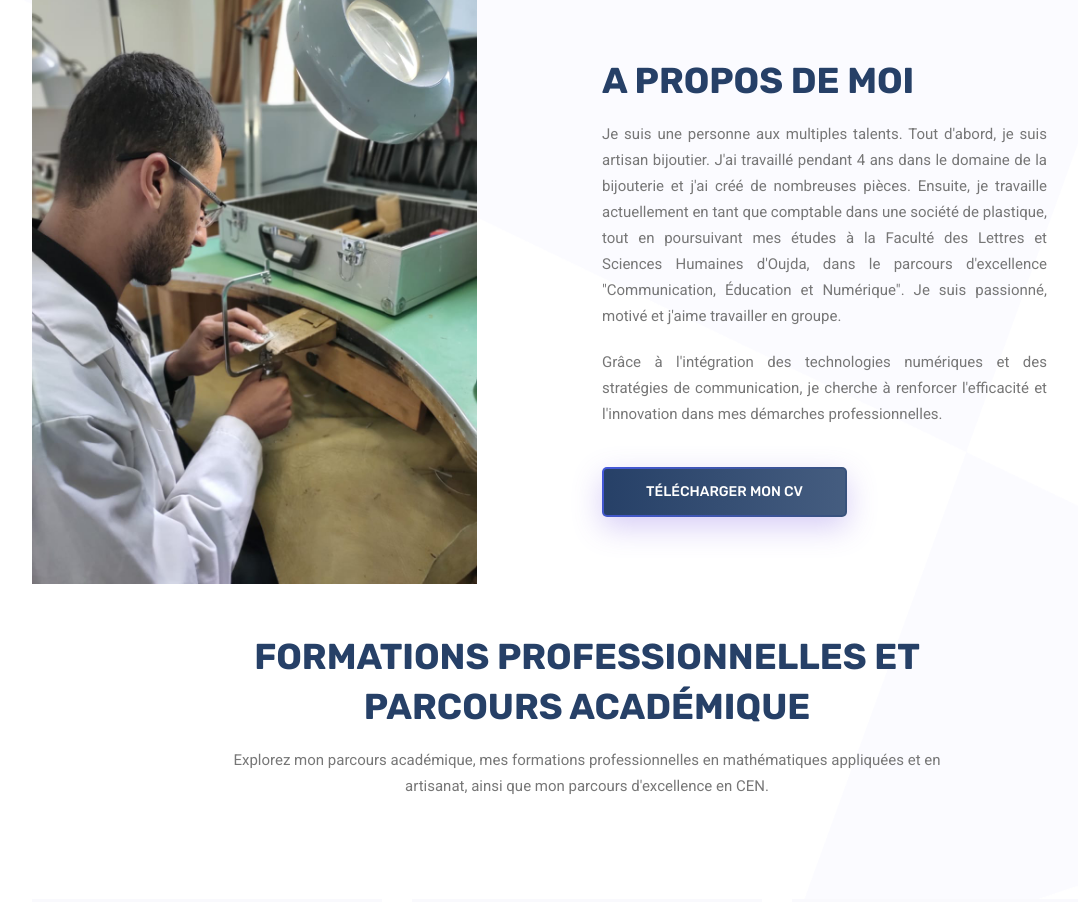
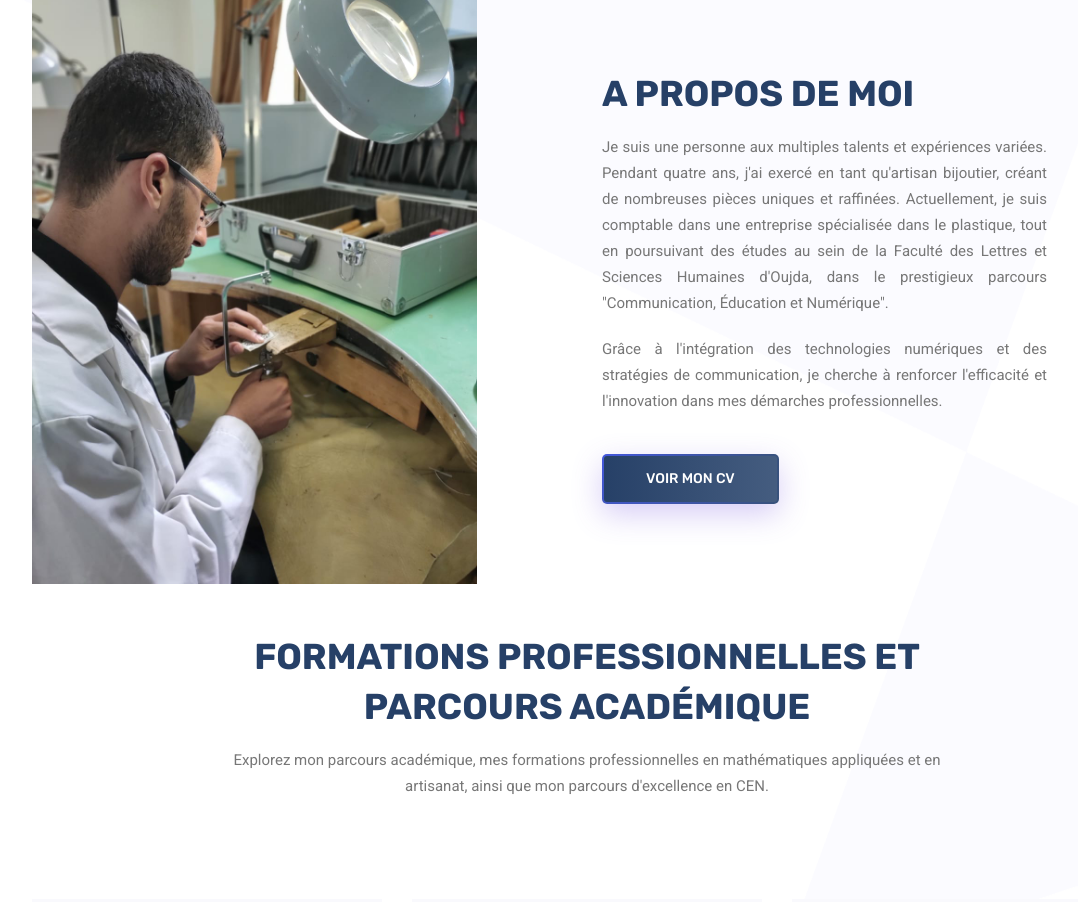
Before and after one commit to Zakariamazou/portfolio-, a plain HTML site: page index.html in a window 1280 px wide. Shown: the part 800-1702 px from the top of the page, without its empty margins (53-1131 px from the left). Drawn offline with Linux system fonts and the light colour scheme; some packages are replaced by stand-ins of ours.

Commit message:
Update index.html

```diff
--- a/index.html
+++ b/index.html
@@ -88,13 +88,15 @@
 					<div class="main_title text-left">
 						<h2 style=" color: #264067;">A propos de moi</h2>
 						<p class=" text-justify">
-							Je suis une personne aux multiples talents. Tout d'abord, je suis artisan bijoutier.
-							J'ai travaillé pendant 4 ans dans le domaine de la bijouterie et j'ai créé de nombreuses pièces. Ensuite, je travaille actuellement en tant que comptable dans une société de plastique, tout en poursuivant mes études à la Faculté des Lettres et Sciences Humaines d'Oujda, dans le parcours d'excellence "Communication, Éducation et Numérique". Je suis passionné, motivé et j'aime travailler en groupe.
+							Je suis une personne aux multiples talents et expériences variées.
+							Pendant quatre ans, j'ai exercé en tant qu'artisan bijoutier, créant de nombreuses pièces uniques et raffinées.
+							Actuellement, je suis comptable dans une entreprise spécialisée dans le plastique, tout en poursuivant des études au sein de la Faculté des Lettres et
+							Sciences Humaines d'Oujda, dans le prestigieux parcours "Communication, Éducation et Numérique".
 						</p>
 						<p class=" text-justify">
 							Grâce à l'intégration des technologies numériques et des stratégies de communication, je cherche à renforcer l'efficacité et l'innovation dans mes démarches professionnelles.
 						</p>
-						<a class="primary_btn" href="https://www.canva.com/design/DAGaegXdAPY/jl-zutTKVGt9glkepJ8exQ/edit?utm_content=DAGaegXdAPY&utm_campaign=designshare&utm_medium=link2&utm_source=sharebutton"><span>Télécharger mon CV</span></a>
+						<a class="primary_btn" href="https://www.canva.com/design/DAGaegXdAPY/jl-zutTKVGt9glkepJ8exQ/edit?utm_content=DAGaegXdAPY&utm_campaign=designshare&utm_medium=link2&utm_source=sharebutton"><span> Voir mon CV</span></a>
 					</div>
 				</div>
 			</div>
@@ -195,7 +197,7 @@ spécialité Art des métaux option Bijouterie.
 					<div class="main_title">
 						<h2 style="color: #264067;">Compétences techniques</h2>
 						<p>
-							Découvrez les compétences techniques et les outils que je maîtrise.
+							Explorez mes compétences techniques ainsi que les outils que je maîtrise parfaitement.
 						</p>
 					</div>
 				</div>
```
